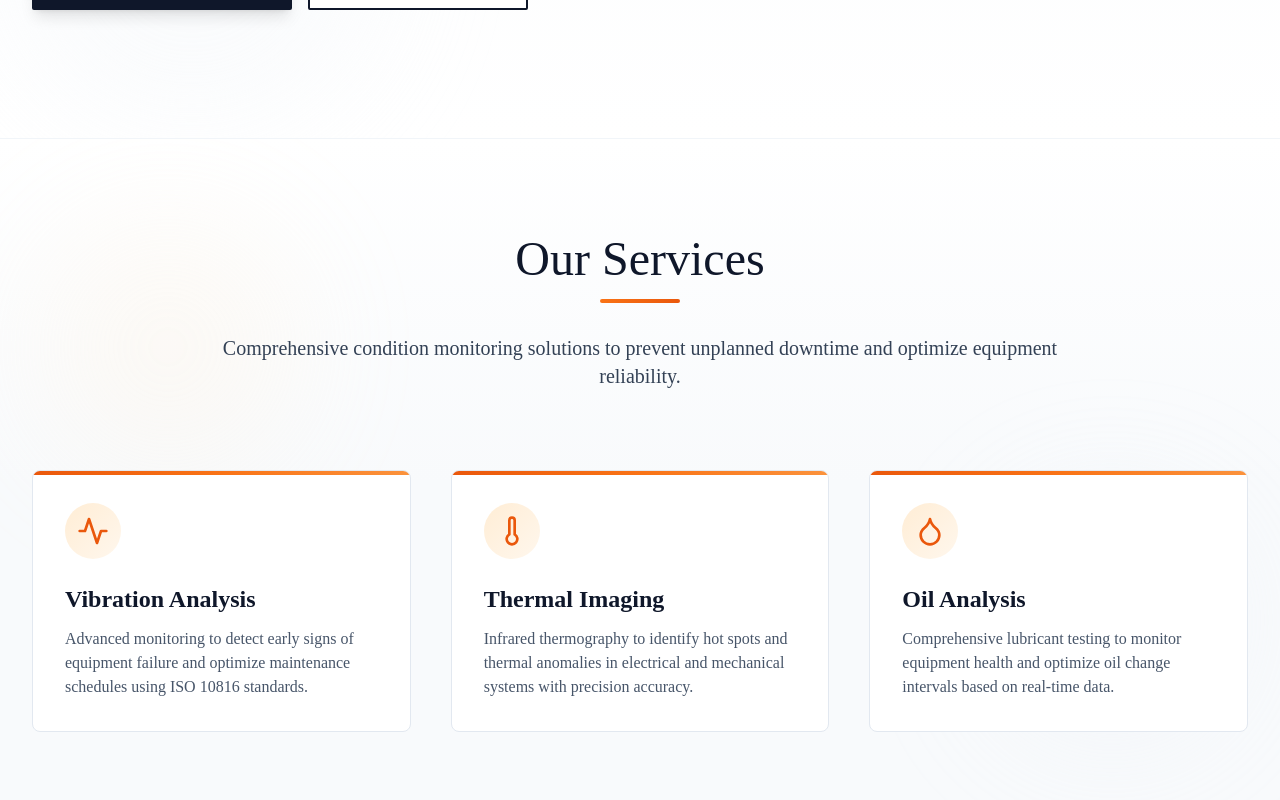
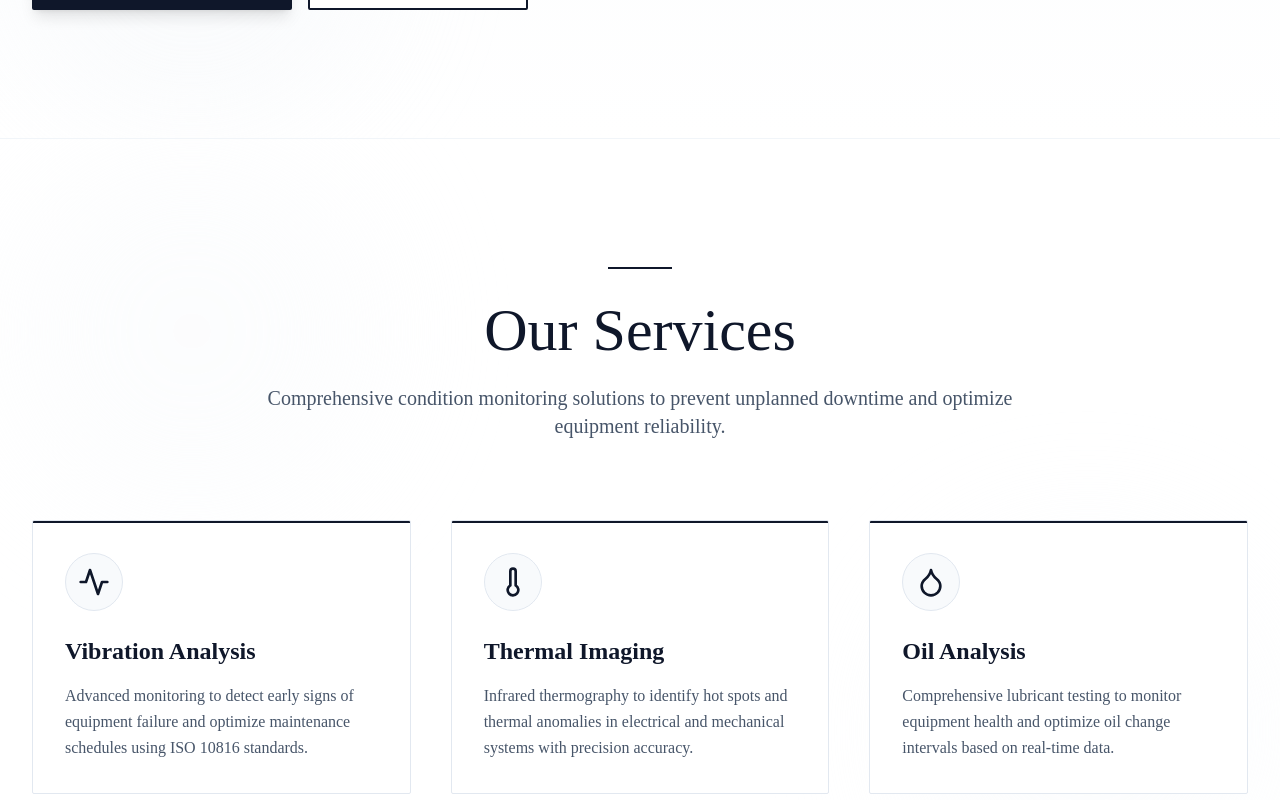
Before and after one commit to Enkoy-Technology/nile-reliablity, a Next.js app: page / in a window 1280 px wide. Shown: the part 1340-2140 px from the top of the page. Built offline with nearby package versions, Linux system fonts and the light colour scheme.

Commit message:
Refactor Feature and Services components for improved styling and layout. Updated background decorations, adjusted padding, and enhanced text elements for better visual hierarchy.

```diff
--- a/components/Feature.tsx
+++ b/components/Feature.tsx
@@ -10,25 +10,25 @@ interface FeatureProps {
 }
 
 const Feature: React.FC<FeatureProps> = ({ title, desc, icon: Icon }) => (
-  <div className="relative flex flex-col items-start p-6 sm:p-8 bg-white border border-slate-200 hover:border-slate-900 transition-all duration-300 group hover:shadow-xl rounded-lg overflow-hidden">
+  <div className="relative flex flex-col items-start p-8 bg-white border border-slate-200 hover:border-slate-900 transition-all duration-300 group hover:shadow-xl rounded-sm overflow-hidden">
     {/* Decorative top border */}
-    <div className="absolute top-0 left-0 right-0 h-1 bg-gradient-to-r from-orange-600 via-orange-500 to-orange-400 group-hover:h-1.5 transition-all duration-300"></div>
+    <div className="absolute top-0 left-0 right-0 h-0.5 bg-slate-900 group-hover:h-1 transition-all duration-300"></div>
 
     {/* Icon with background circle */}
     <div className="mb-6 relative">
-      <div className="absolute inset-0 bg-orange-50 rounded-full opacity-0 group-hover:opacity-100 transition-opacity duration-300 -z-10 scale-150"></div>
-      <div className="p-3 bg-gradient-to-br from-orange-100 to-orange-50 rounded-full group-hover:from-orange-200 group-hover:to-orange-100 transition-all duration-300 group-hover:scale-110">
-        <Icon size={32} strokeWidth={2} className="text-orange-600 group-hover:text-orange-700 transition-colors" />
+      <div className="absolute inset-0 bg-slate-100 rounded-full opacity-0 group-hover:opacity-100 transition-opacity duration-300 -z-10 scale-150"></div>
+      <div className="p-3 bg-slate-50 rounded-full group-hover:bg-slate-100 transition-all duration-300 group-hover:scale-110 border border-slate-200 group-hover:border-slate-300">
+        <Icon size={32} strokeWidth={2} className="text-slate-900 group-hover:scale-110 transition-all duration-300" />
       </div>
     </div>
 
-    <h3 className="text-xl sm:text-2xl font-semibold text-slate-900 mb-3 group-hover:text-slate-800 transition-colors">
+    <h3 className="text-xl sm:text-2xl font-semibold text-slate-900 mb-4 group-hover:text-slate-800 transition-colors">
       {title}
     </h3>
-    <p className="text-slate-600 text-sm sm:text-base leading-relaxed">{desc}</p>
+    <p className="text-slate-600 text-base leading-relaxed">{desc}</p>
 
     {/* Subtle bottom decoration */}
-    <div className="absolute bottom-0 left-0 right-0 h-px bg-gradient-to-r from-transparent via-slate-200 to-transparent opacity-0 group-hover:opacity-100 transition-opacity duration-300"></div>
+    <div className="absolute bottom-0 left-0 right-0 h-px bg-slate-200 opacity-0 group-hover:opacity-100 transition-opacity duration-300"></div>
   </div>
 );
 
--- a/components/Services.tsx
+++ b/components/Services.tsx
@@ -5,29 +5,32 @@ import React from 'react';
 import Feature from './Feature';
 
 const Services: React.FC = () => (
-  <section id="services" className="relative py-16 sm:py-24 bg-gradient-to-b from-white via-slate-50 to-slate-50 border-t border-slate-100 overflow-hidden">
-    {/* Background decorations */}
+  <section id="services" className="relative py-20 sm:py-24 lg:py-32 bg-white border-t border-slate-100">
+    {/* Subtle background decoration */}
     <div className="absolute inset-0 overflow-hidden pointer-events-none">
-      <div className="absolute top-20 left-10 w-64 h-64 bg-orange-100 rounded-full blur-3xl opacity-20"></div>
-      <div className="absolute bottom-20 right-10 w-64 h-64 bg-slate-200 rounded-full blur-3xl opacity-20"></div>
+      <div className="absolute top-0 left-0 w-96 h-96 bg-slate-50 rounded-full blur-3xl opacity-40"></div>
+      <div className="absolute bottom-0 right-0 w-96 h-96 bg-slate-50 rounded-full blur-3xl opacity-40"></div>
     </div>
 
     <div className="relative max-w-7xl mx-auto px-4 sm:px-6 lg:px-8">
-      {/* Header with decorative line */}
+      {/* Header */}
       <div className="text-center mb-16 sm:mb-20">
-        <h2 className="text-3xl sm:text-4xl lg:text-5xl font-light text-slate-900 mb-4">
+        {/* Decorative accent line */}
+        <div className="inline-block mb-6">
+          <div className="h-0.5 w-16 bg-slate-900 mx-auto"></div>
+        </div>
+
+        <h2 className="text-4xl sm:text-5xl lg:text-6xl font-light text-slate-900 mb-6">
           Our Services
         </h2>
-        <div className="inline-block mb-6">
-          <div className="h-1 w-20 bg-gradient-to-r from-orange-500 to-orange-600 mx-auto rounded-full"></div>
-        </div>
-        <p className="text-base sm:text-lg md:text-xl text-slate-700 max-w-4xl mx-auto font-light px-4 leading-relaxed">
+
+        <p className="text-lg sm:text-xl text-slate-600 max-w-3xl mx-auto font-light leading-relaxed">
           Comprehensive condition monitoring solutions to prevent unplanned downtime and optimize equipment reliability.
         </p>
       </div>
 
       {/* Services Grid */}
-      <div className="grid sm:grid-cols-2 lg:grid-cols-3 gap-6 sm:gap-8 lg:gap-10">
+      <div className="grid sm:grid-cols-2 lg:grid-cols-3 gap-8 sm:gap-10">
         <Feature
           icon={Activity}
           title="Vibration Analysis"
```
